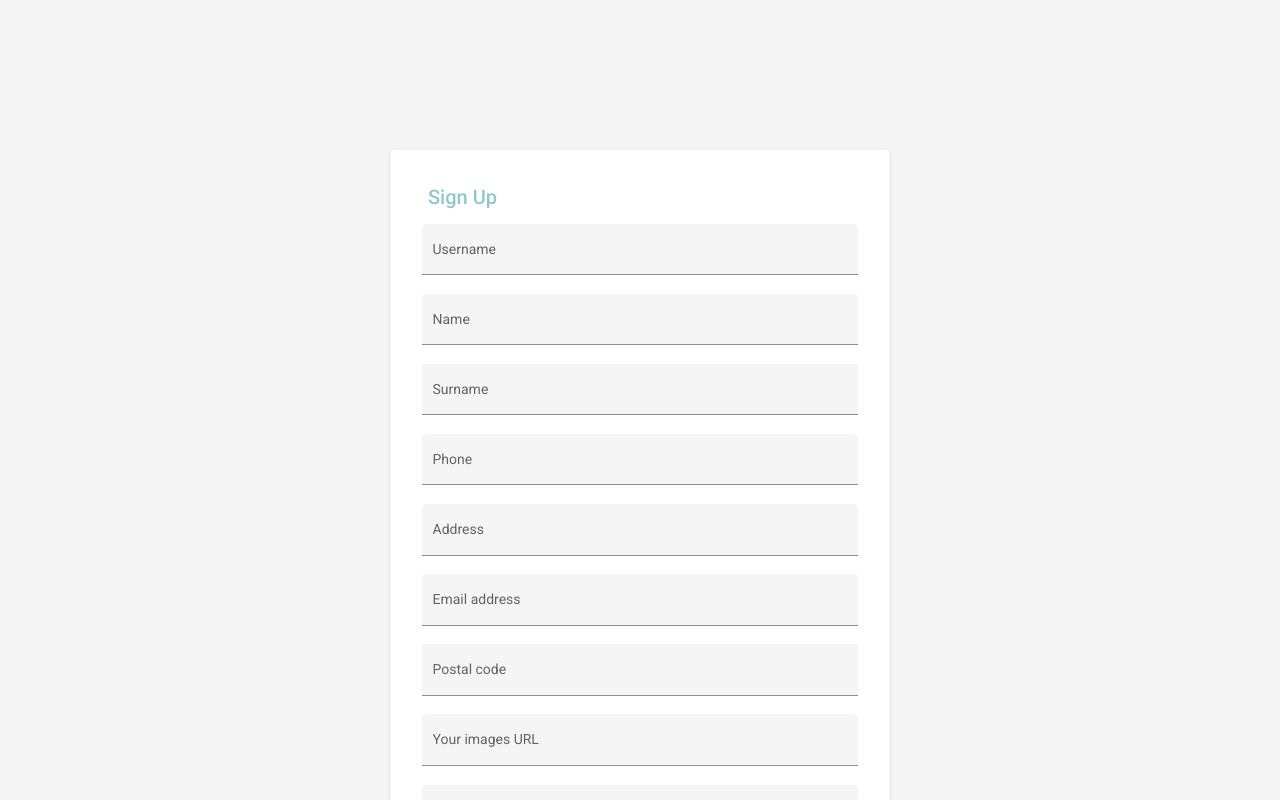
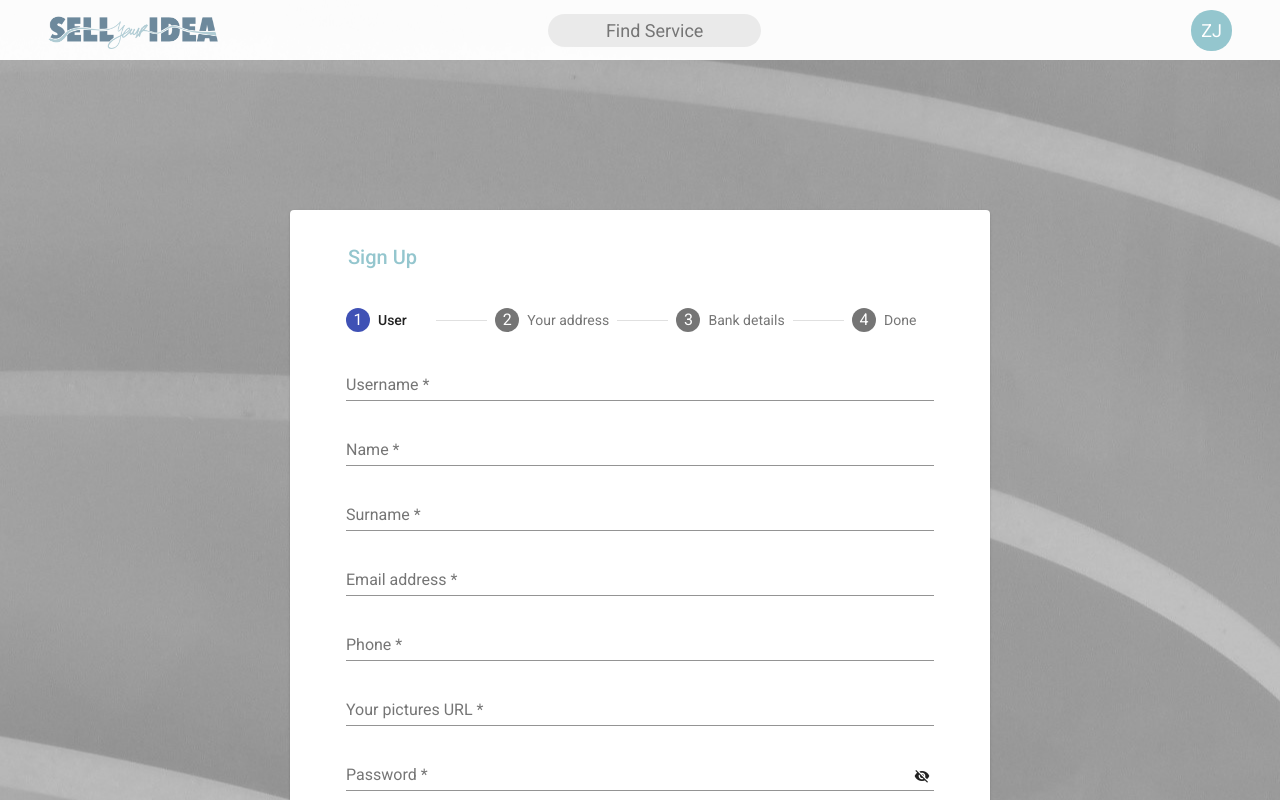
Before and after one commit to ZaneZJ/Shop_Angular-Spring, an Angular app in the folder shop_app/shopapp/: page /signUp in a window 1280 px wide. Shown: the top 800 px of the page. Built offline with nearby package versions, Linux system fonts and the light colour scheme; no server answers.

Commit message:
Updated views SignIn and SignUp

```diff
--- a/shop_app/shopapp/src/app/material.module.ts
+++ b/shop_app/shopapp/src/app/material.module.ts
@@ -4,13 +4,15 @@ import {MatFormFieldModule} from '@angular/material/form-field';
 import {MatIconModule} from '@angular/material/icon';
 import {MatInputModule} from '@angular/material/input';
 import {MatButtonModule} from '@angular/material/button';
+import {MatStepperModule} from '@angular/material/stepper';
 
 const modules = [
     MatCardModule,
     MatFormFieldModule,
     MatIconModule,
     MatInputModule,
-    MatButtonModule
+    MatButtonModule,
+    MatStepperModule
 ];
 
 @NgModule({
--- a/shop_app/shopapp/src/app/signIn/signIn.component.css
+++ b/shop_app/shopapp/src/app/signIn/signIn.component.css
@@ -13,7 +13,9 @@ mat-form-field {
 
 .main-background {
     background: url(/../assets/background.jpg) no-repeat;
-    width: 100%;
+    background-position: center;
+    background-repeat: no-repeat;
+    background-attachment: fixed;
     height: 100%;
 }
 
@@ -74,9 +76,9 @@ mat-form-field {
 
   .profile-button {
       background-color: #94c6ce;
-      padding: 8px;
-      padding-left: 12px;
-      padding-right: 12px;
+      padding: 10px;
+      padding-left: 10px;
+      padding-right: 10px;
       text-decoration: none;
       color: white;
       border-radius: 20px;
@@ -94,7 +96,7 @@ mat-form-field {
       border-radius: 20px;
       text-align: center;
       color: #9dc0c5;
-      margin-left: -70px;
+      margin-left: -100px;
   }
 
   /* END of Nav Bar */
--- a/shop_app/shopapp/src/app/signUp/signUp.component.css
+++ b/shop_app/shopapp/src/app/signUp/signUp.component.css
@@ -1,7 +1,7 @@
 mat-card {
     margin: auto;
     /* max-width: 500px; */
-    max-width: 500px;
+    max-width: 700px;
     margin-top: 150px;
     padding: 32px;
 
@@ -13,8 +13,10 @@ mat-form-field {
 
 .main-background {
     background: url(/../assets/background.jpg) no-repeat;
-    width: 100%;
-    height: 100%;
+
+    background-position: center;
+    background-repeat: no-repeat;
+    background-attachment: fixed;
 }
 
 /* START of Nav Bar */
@@ -74,9 +76,9 @@ mat-form-field {
 
   .profile-button {
       background-color: #94c6ce;
-      padding: 8px;
-      padding-left: 12px;
-      padding-right: 12px;
+      padding: 10px;
+      padding-left: 10px;
+      padding-right: 10px;
       text-decoration: none;
       color: white;
       border-radius: 20px;
@@ -94,7 +96,7 @@ mat-form-field {
       border-radius: 20px;
       text-align: center;
       color: #9dc0c5;
-      margin-left: -70px;
+      margin-left: -100px;
   }
 
   /* END of Nav Bar */
--- a/shop_app/shopapp/src/app/signUp/signUp.component.html
+++ b/shop_app/shopapp/src/app/signUp/signUp.component.html
@@ -1,75 +1,115 @@
+<div class="main-background main-background-fade">
+
+  <!-- START of Nav Bar -->
+
+  <ul class="navbar navbody" id="navbar-zindex">
+      <img src="assets/logo.png" alt="logo" width="170" href="main"/>
+      <li class="navli">
+          <!-- FIXME: place in the center -->
+          <input type="text" id="findService" name="fname" placeholder="Find Service" class="navbar-search" >
+      </li>
+      <li style="float: right">
+          <!-- TODO: if user is logged in the show initials but if not show signIn and signUp buttons -->
+          <a class="profile-button" href="profile">ZJ</a>
+      </li>
+  </ul>
+
+  <!-- END of Nav Bar -->
+
+  <main>
+
 <!-- Add User Modal -->
-
 <mat-card class="example-card">
   <mat-card-header>
-    <mat-card-title style="margin-left: -10px; color: #94c6ce;">Sign Up</mat-card-title>
+    <mat-card-title style="margin-left: 10px; color: #94c6ce;">Sign Up</mat-card-title>
   </mat-card-header>
-  <mat-card-content>
-    <!-- Username -->
-      <mat-form-field appearance="fill">
+<mat-horizontal-stepper [linear]="!isLinear" #stepper>
+  <mat-step [stepControl]="firstFormGroup">
+    <form [formGroup]="firstFormGroup">
+      <!-- FIXME: all have to be filled -->
+      <ng-template matStepLabel>User</ng-template>
+      <mat-form-field>
         <mat-label>Username</mat-label>
-          <input matInput [(ngModel)]="username">
+        <input matInput formControlName="firstCtrl" required>
       </mat-form-field>
-        <!-- Name -->
-        <mat-form-field appearance="fill">
+      <mat-form-field>
         <mat-label>Name</mat-label>
-          <input matInput [(ngModel)]="name">
+        <input matInput formControlName="firstCtrl" required>
       </mat-form-field>
-        <!-- Surname -->
-        <mat-form-field appearance="fill">
+      <mat-form-field>
         <mat-label>Surname</mat-label>
-          <input matInput [(ngModel)]="surname">
+        <input matInput formControlName="firstCtrl" required>
       </mat-form-field>
-        <!-- Phone -->
-        <mat-form-field appearance="fill">
+      <mat-form-field>
+        <mat-label>Email address</mat-label>
+        <input matInput formControlName="firstCtrl" required>
+      </mat-form-field>
+      <mat-form-field>
         <mat-label>Phone</mat-label>
-          <input matInput [(ngModel)]="phoneNo">
+        <input matInput formControlName="firstCtrl" required>
       </mat-form-field>
-        <!-- Address -->
-        <mat-form-field appearance="fill">
-          <mat-label>Address</mat-label>
-          <input matInput [(ngModel)]="address">
+      <mat-form-field>
+        <mat-label>Your pictures URL</mat-label>
+        <input matInput formControlName="firstCtrl" required>
       </mat-form-field>
-        <!-- Email Address -->
-        <mat-form-field appearance="fill">
-          <mat-label>Email address</mat-label>
-          <input matInput [(ngModel)]="email">
-        </mat-form-field>
-        <!-- Postal code -->
-        <mat-form-field appearance="fill">
-          <mat-label>Postal code</mat-label>
-          <input matInput [(ngModel)]="postalCode">
-        </mat-form-field>
-        <!-- Main image -->
-        <mat-form-field appearance="fill">
-          <mat-label>Your images URL</mat-label>
-          <input matInput [(ngModel)]="pictureMain">
-        </mat-form-field>
-        <!-- Account nb -->
-        <mat-form-field appearance="fill">
-          <mat-label>Banks account number</mat-label>
-          <input matInput [(ngModel)]="accountNo">
-        </mat-form-field>
-        <!-- Beneficiary -->
-        <mat-form-field appearance="fill">
-          <mat-label>Beneficiary</mat-label>
-          <input matInput [(ngModel)]="beneficiary">
-        </mat-form-field>
-        <!-- Banks name -->
-        <mat-form-field appearance="fill">
-          <mat-label>Banks name</mat-label>
-          <input matInput [(ngModel)]="bank">
-        </mat-form-field>
-        <!-- Password -->
-        <mat-form-field appearance="fill">
+      <mat-form-field>
         <mat-label>Password</mat-label>
-              <input [(ngModel)]="password" matInput [type]="hide ? 'password' : 'text'">
+        <input [(ngModel)]="password" matInput [type]="hide ? 'password' : 'text'" formControlName="firstCtrl" required>
         <button mat-icon-button matSuffix (click)="hide = !hide" [attr.aria-label]="'Hide password'" [attr.aria-pressed]="hide">
         <mat-icon>{{hide ? 'visibility_off' : 'visibility'}}</mat-icon>
         </button>
       </mat-form-field>
-        <!-- Buttons -->
-        <button (click)="signUp()" mat-raised-button style="background-color: #94c6ce; color: #fff;">Save changes</button>
-        <button (click)="close()" mat-raised-button style="color: rgb(151, 151, 151); margin-left: 20px;" href="main" >Close</button>
-  </mat-card-content>
+      <div>
+        <button mat-button matStepperNext mat-raised-button style="background-color: #94c6ce; color: #fff;">Next</button>
+      </div>
+    </form>
+  </mat-step>
+  <mat-step [stepControl]="secondFormGroup" label="Your address">
+    <form [formGroup]="secondFormGroup">
+      <mat-form-field>
+        <mat-label>Address</mat-label>
+        <input matInput formControlName="secondCtrl" required>
+      </mat-form-field>
+      <mat-form-field>
+        <mat-label>Postal code</mat-label>
+        <input matInput formControlName="secondCtrl" required>
+      </mat-form-field>
+      <div>
+        <button mat-button matStepperPrevious mat-raised-button style="margin-right: 20px; background-color: #ffffff; color: rgb(184, 184, 184);">Back</button>
+        <button mat-button matStepperNext mat-raised-button style="background-color: #94c6ce; color: #fff;">Next</button>
+      </div>
+    </form>
+  </mat-step>
+    <mat-step [stepControl]="thirdFormGroup" label="Bank details">
+    <form [formGroup]="thirdFormGroup">
+    <mat-form-field>
+      <mat-label>Bank account number</mat-label>
+      <input matInput formControlName="thirdCtrl" required>
+    </mat-form-field>
+    <mat-form-field>
+      <mat-label>Beneficiary</mat-label>
+      <input matInput formControlName="thirdCtrl" required>
+    </mat-form-field>
+    <mat-form-field>
+      <mat-label>Banks name</mat-label>
+      <input matInput formControlName="thirdCtrl" required>
+    </mat-form-field>
+    <div>
+      <button mat-button matStepperPrevious mat-raised-button style="margin-right: 20px; background-color: #ffffff; color: rgb(184, 184, 184);">Back</button>
+      <button mat-button matStepperNext mat-raised-button style="background-color: #94c6ce; color: #fff;">Next</button>
+    </div>
+  </form>
+  </mat-step>
+  <mat-step>
+    <ng-template matStepLabel>Done</ng-template>
+    <p>You are now done.</p>
+    <div>
+      <button mat-button matStepperPrevious mat-raised-button style="margin-right: 20px; background-color: #ffffff; color: rgb(184, 184, 184);">Back</button>
+      <button mat-button (click)="done()" mat-raised-button style="background-color: #94c6ce; color: #fff;">Done</button>
+    </div>
+  </mat-step>
+</mat-horizontal-stepper>
 </mat-card>
+
+</main>
+</div>
--- a/shop_app/shopapp/src/app/signUp/signUp.component.ts
+++ b/shop_app/shopapp/src/app/signUp/signUp.component.ts
@@ -2,8 +2,8 @@ import { HttpErrorResponse } from '@angular/common/http';
 import { Component, OnInit } from '@angular/core';
 import { User } from '../user';
 import { UserService } from '../user.service';
-import { NgForm } from '@angular/forms';
 import { RouterLinkWithHref } from '@angular/router';
+import { FormBuilder, FormGroup, Validators, NgForm } from '@angular/forms';
 
 @Component({
   selector: 'app-signUp',
@@ -14,6 +14,10 @@ export class SignUpComponent implements OnInit {
 
   public users: User[];
 
+  isLinear = false;
+  firstFormGroup!: FormGroup;
+  secondFormGroup!: FormGroup;
+  thirdFormGroup!: FormGroup;
   hide = true;
 
   username: string = "";
@@ -29,7 +33,7 @@ export class SignUpComponent implements OnInit {
   beneficiary: string = "";
   bank: string = "";
 
-  constructor(private userService: UserService){
+  constructor(private userService: UserService, private _formBuilder: FormBuilder){
     // Initialization inside the constructor
     this.users = [];
   }
@@ -42,8 +46,22 @@ export class SignUpComponent implements OnInit {
     window.location.href = "localhost:4200/main";
   }
 
+  done() {
+
+  }
+
   ngOnInit() {
     this.getUsers();
+
+    this.firstFormGroup = this._formBuilder.group({
+      firstCtrl: ['', Validators.required]
+    });
+    this.secondFormGroup = this._formBuilder.group({
+      secondCtrl: ['', Validators.required]
+    });
+    this.thirdFormGroup = this._formBuilder.group({
+      thirdCtrl: ['', Validators.required]
+    });
   }
 
   public getUsers(): void {
```
Lines whose indentation alone changed are shown as unchanged.
